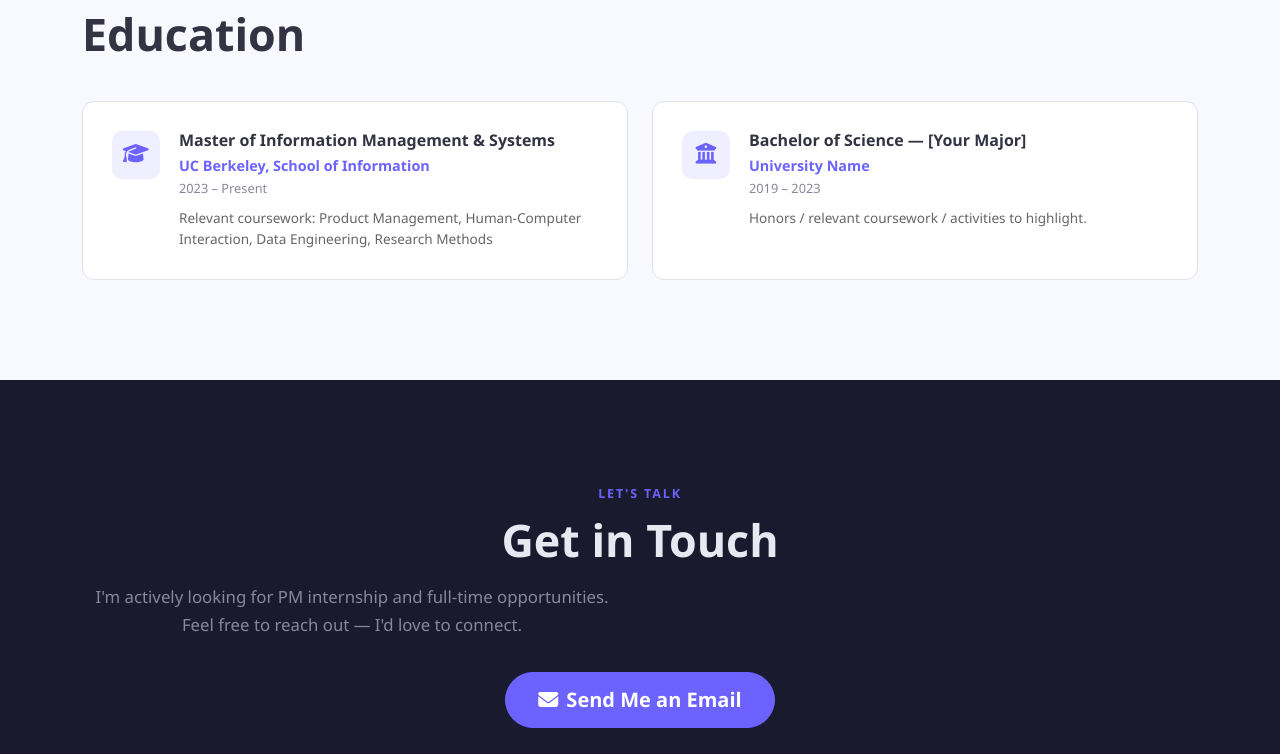
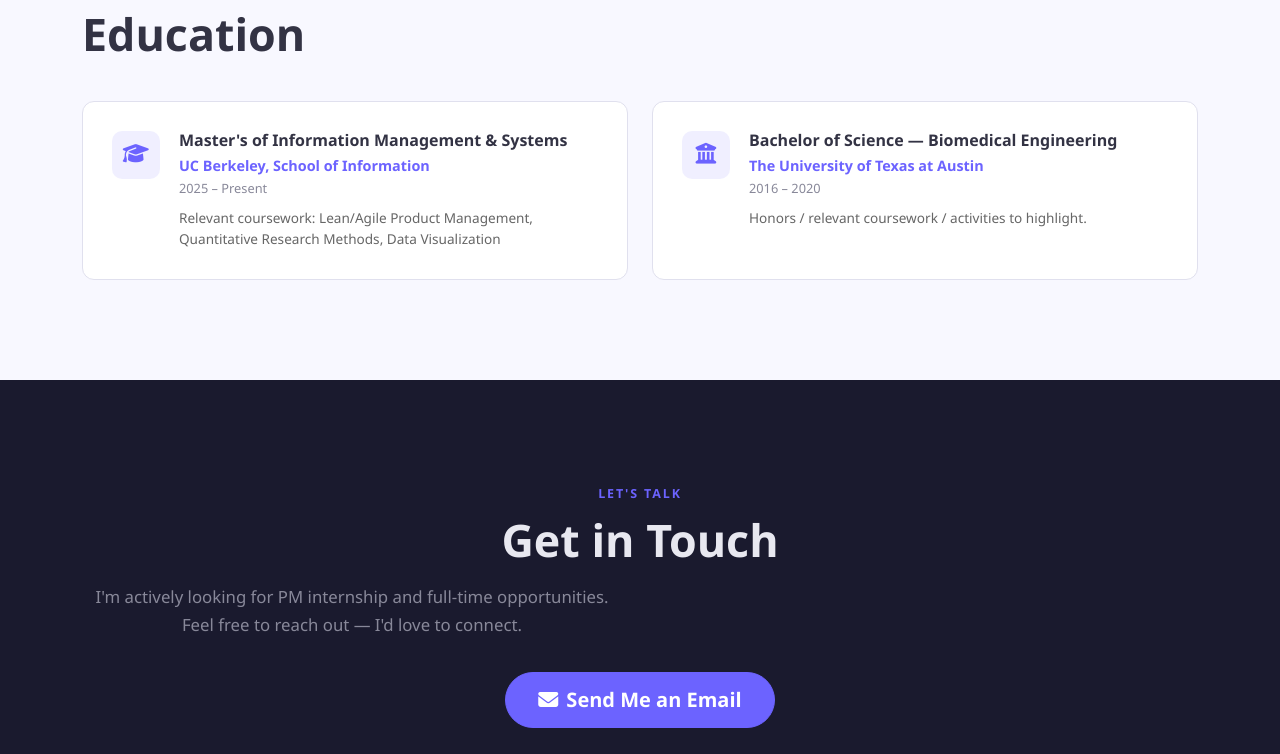
Before and after one commit to slohia-19/slohia-19.github.io, a plain HTML site: page index.html in a window 1280 px wide. Shown: the part 3920-4674 px from the top of the page. Drawn offline with nearby package versions, Linux system fonts and the light colour scheme.

Commit message:
update main

```diff
--- a/index.html
+++ b/index.html
@@ -243,10 +243,10 @@
           <div class="edu-card">
             <div class="edu-icon"><i class="fas fa-graduation-cap"></i></div>
             <div>
-              <h5>Master of Information Management &amp; Systems</h5>
+              <h5>Master's of Information Management &amp; Systems</h5>
               <p class="edu-school">UC Berkeley, School of Information</p>
-              <p class="edu-date">2023 – Present</p>
-              <p class="edu-detail">Relevant coursework: Product Management, Human-Computer Interaction, Data Engineering, Research Methods</p>
+              <p class="edu-date">2025 – Present</p>
+              <p class="edu-detail">Relevant coursework: Lean/Agile Product Management, Quantitative Research Methods, Data Visualization</p>
             </div>
           </div>
         </div>
@@ -254,9 +254,9 @@
           <div class="edu-card">
             <div class="edu-icon"><i class="fas fa-university"></i></div>
             <div>
-              <h5>Bachelor of Science — [Your Major]</h5>
-              <p class="edu-school">University Name</p>
-              <p class="edu-date">2019 – 2023</p>
+              <h5>Bachelor of Science — Biomedical Engineering</h5>
+              <p class="edu-school">The University of Texas at Austin</p>
+              <p class="edu-date">2016 – 2020</p>
               <p class="edu-detail">Honors / relevant coursework / activities to highlight.</p>
             </div>
           </div>
@@ -271,11 +271,11 @@
       <span class="section-label">Let's Talk</span>
       <h2 class="section-title">Get in Touch</h2>
       <p class="section-desc">I'm actively looking for PM internship and full-time opportunities.<br>Feel free to reach out — I'd love to connect.</p>
-      <a href="mailto:your@email.com" class="btn btn-primary btn-lg mt-3">
+      <a href="mailto:saumya.lohia@berkeley.edu" class="btn btn-primary btn-lg mt-3">
         <i class="fas fa-envelope me-2"></i>Send Me an Email
       </a>
       <div class="social-links mt-5">
-        <a href="https://linkedin.com/in/your-profile" target="_blank" rel="noopener" title="LinkedIn">
+        <a href="https://www.linkedin.com/in/saumyalohia/" target="_blank" rel="noopener" title="LinkedIn">
           <i class="fab fa-linkedin"></i>
         </a>
         <a href="https://github.com/slohia-19" target="_blank" rel="noopener" title="GitHub">
```
